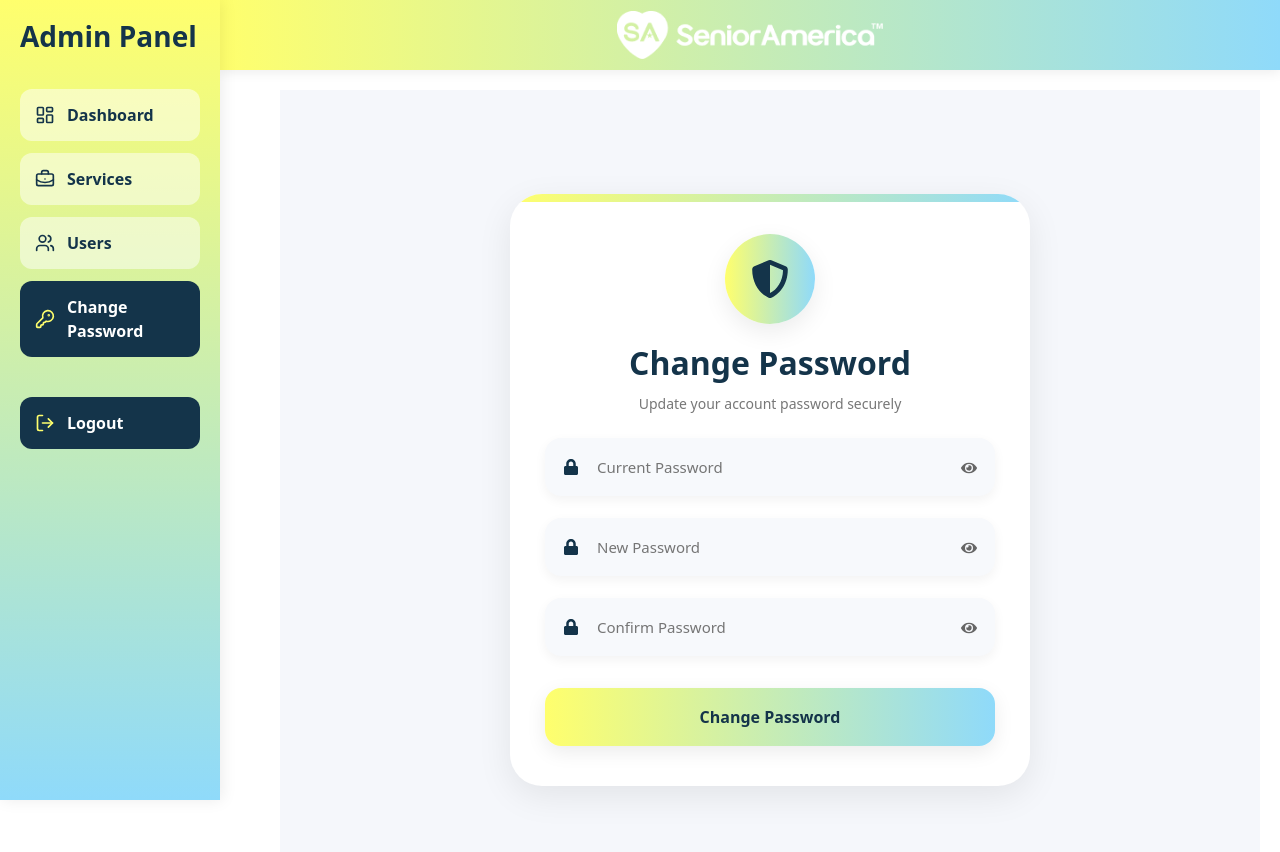
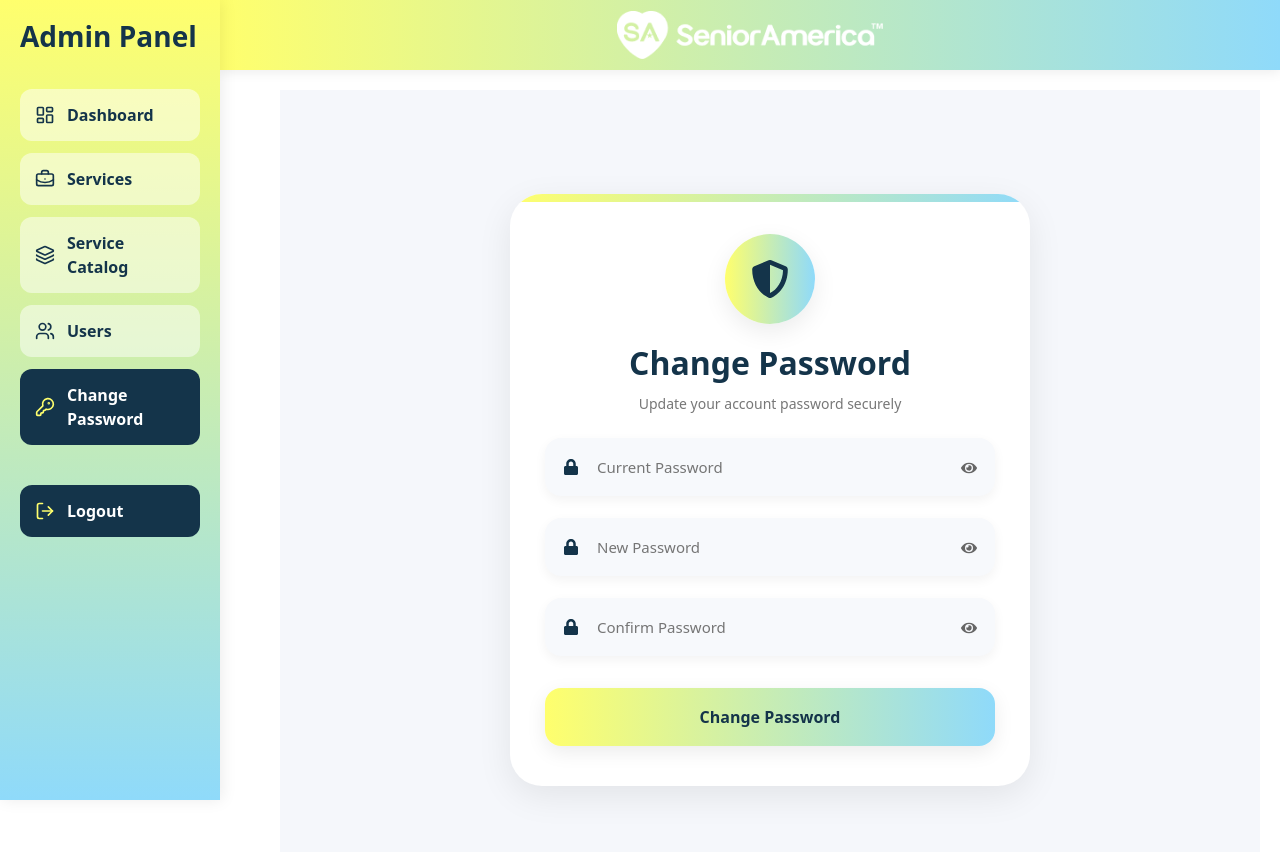
Before and after one commit to Bulbul87/new_admin_web, a React (Vite) app: page /change-password in a window 1280 px wide. Shown: the top 852 px of the page. Built offline with nearby package versions, Linux system fonts and the light colour scheme; sample sign-in values are in the browser's storage.

Commit message:
latest ui commit

```diff
--- a/src/App.tsx
+++ b/src/App.tsx
@@ -18,6 +18,8 @@ import ProviderDetails from "./screens/providerdetail";
 import RequesterDetails from "./screens/requesterdetail";
 import ChangePassword from "./screens/changepasswordui";
 import ForgotPassword from "./screens/forgetpassword";
+import ServiceRequestForm from "./screens/servicerequest";
+
 function App() {
   return (
     <AdminAuthProvider>
@@ -41,6 +43,10 @@ function App() {
           >
             <Route path="/dashboard" element={<Dashboard />} />
             <Route path="/services" element={<Services />} />
+             <Route
+              path="/service-catalog"
+              element={<ServiceRequestForm />}
+            />
             <Route path="/add-service" element={<AddService />} />
             <Route path="/edit-service" element={<EditService />} />
             <Route path="/users" element={<AdminUserList />} />
--- a/src/components/sidebar.tsx
+++ b/src/components/sidebar.tsx
@@ -5,10 +5,10 @@ import {
 
 import logo from "../assets/logoimg.png";
 
-// ICONS
 import {
   LayoutDashboard,
   BriefcaseBusiness,
+  Layers3,
   Users,
   KeyRound,
   LogOut,
@@ -34,6 +34,11 @@ const Sidebar = () => {
       path: "/services",
       icon: <BriefcaseBusiness size={20} />,
     },
+      {
+    name: "Service Catalog",
+    path: "/service-catalog",
+    icon: <Layers3 size={20} />,
+  },
     {
       name: "Users",
       path: "/users",
--- a/src/navigation/AppNavigator.tsx
+++ b/src/navigation/AppNavigator.tsx
@@ -14,6 +14,7 @@ import RequesterDetails from "../screens/requesterdetail";
 import Logout from "../screens/Logout";
 import ChangePassword from "../screens/changepasswordui";
 import ForgotPassword from "../screens/forgetpassword";
+import ServiceRequestForm from "../screens/servicerequest";
 const AppNavigator = () => {
   const { isLoading, isAuthenticated } = useAdminAuth();
 
@@ -44,6 +45,10 @@ const AppNavigator = () => {
           {/* 🔐 Protected */}
           <Route path="/dashboard" element={<Dashboard />} />
           <Route path="/services" element={<Services />} />
+          <Route
+  path="/service-catalog"
+  element={<ServiceRequestForm />}
+/>
           <Route path="/add-service" element={<AddService />} />
           <Route path="/edit-service" element={<EditService />} />
           <Route path="/users" element={<Users />} />
```
